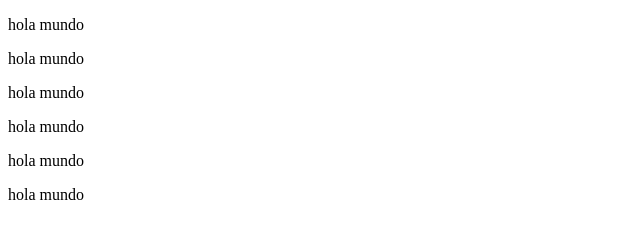
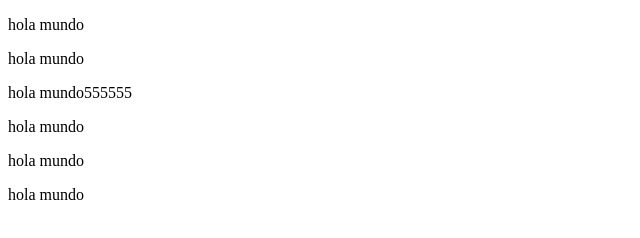
Before and after one commit to CocacolaEspuma69/Mecatronica, a plain HTML site: page index.html in a window 1280 px wide. Shown: the full height of the page, 0-640 px from the left. Drawn offline with Linux system fonts and the light colour scheme.

Commit message:
cambio 3

```diff
--- a/index.html
+++ b/index.html
@@ -7,7 +7,7 @@
   <body>
     <p>hola mundo</p>
     <p>hola mundo</p>
-    <p>hola mundo</p>
+    <p>hola mundo555555</p>
     <p>hola mundo</p>
     <p>hola mundo</p>
     <p>hola mundo</p>
```
